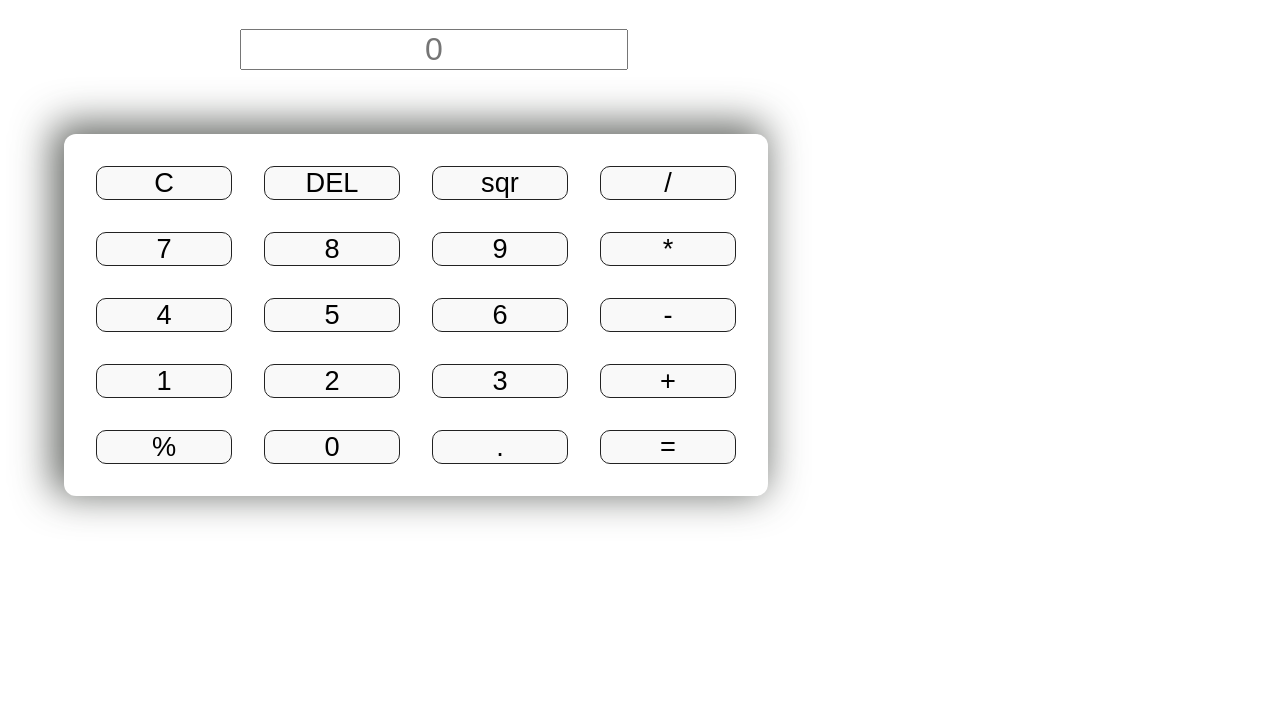
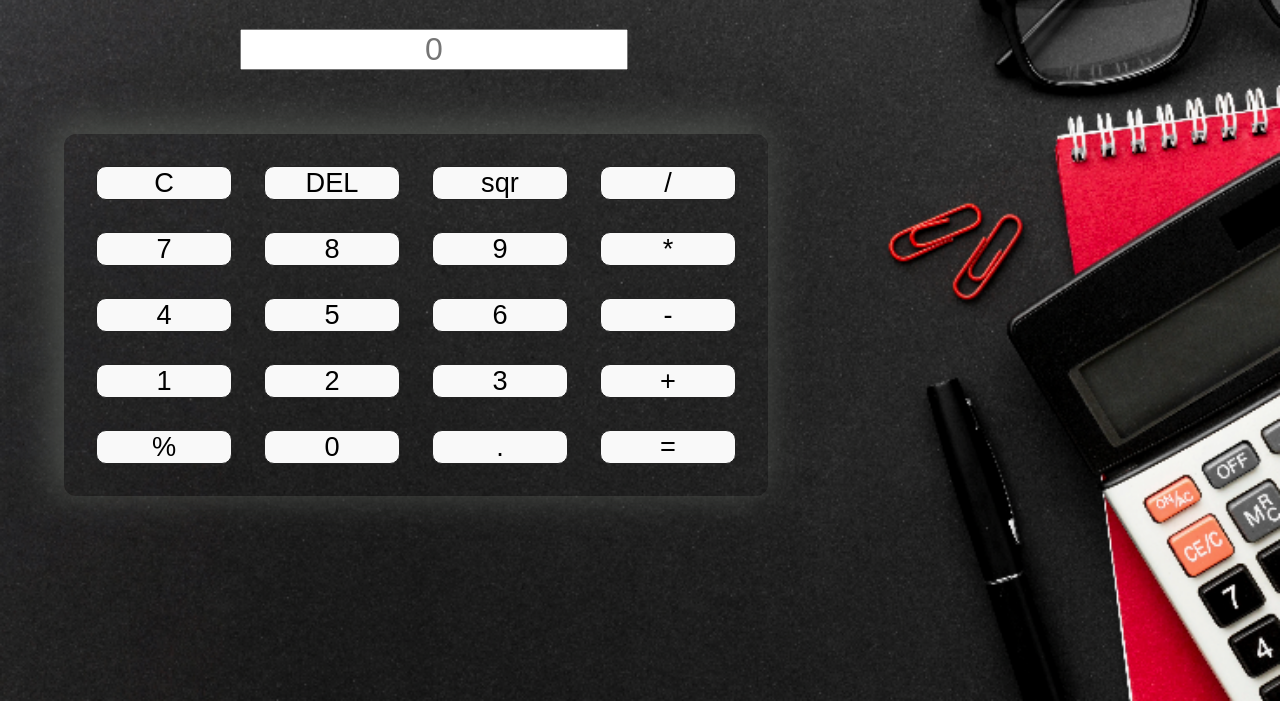
Before and after one commit to prasadmahind123/Calculator-, a plain HTML site: page index.html in a window 1280 px wide. Shown: the part 99-800 px from the top of the page. Drawn offline with Linux system fonts and the light colour scheme.

Commit message:
Update style.css

```diff
--- a/style.css
+++ b/style.css
@@ -10,7 +10,7 @@ html{
     position: fixed;
 }
 body{
-    background-image: url(calculatorImage.jpg);
+    background-image: url(calculatorImage.png);
     background-repeat: no-repeat;
     background-size: cover;
 }
```
